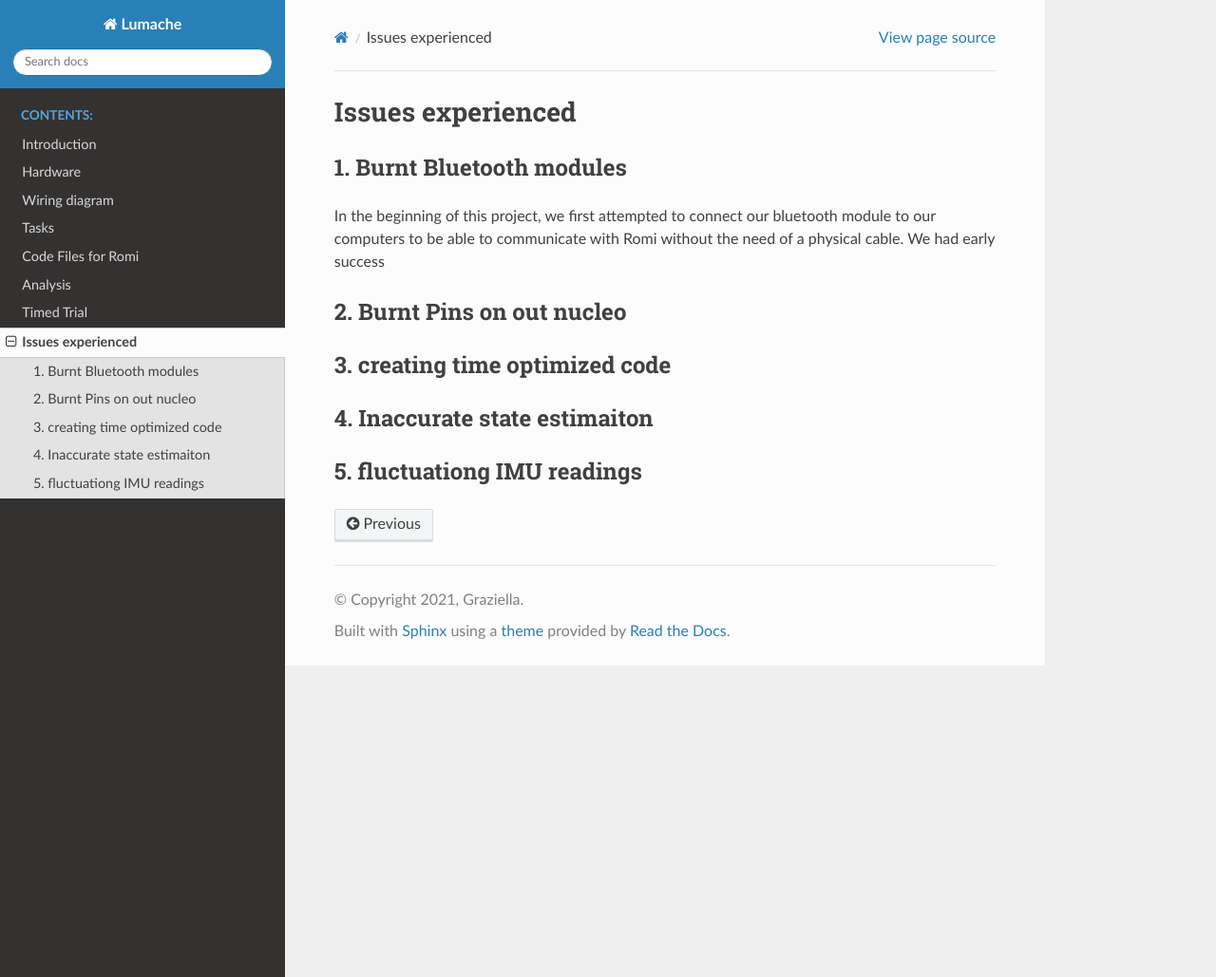
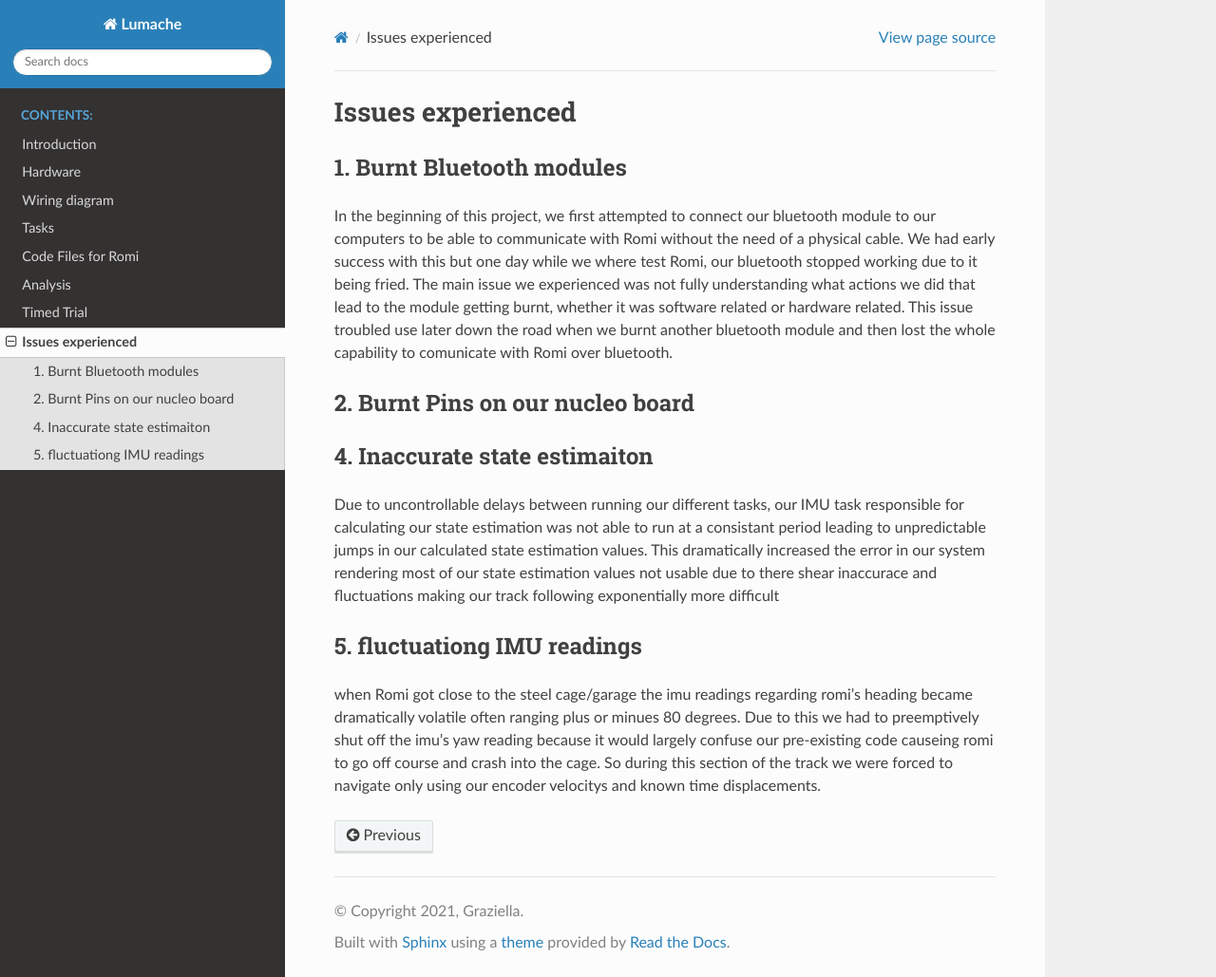
Before and after one commit to jirehevelasquez/mech-romi-files-, a Sphinx documentation site: the page built from docs/source/Issues.rst, in a window 1280 px wide and 1029 px high. Shown: the whole window at 95% size. Built offline with Sphinx 7.4.7 and the Read the Docs theme 3.1.0, drawn with Linux system fonts in a browser that asks for light colours.

Commit message:
Update Issues.rst

```diff
--- a/docs/source/Issues.rst
+++ b/docs/source/Issues.rst
@@ -3,16 +3,15 @@ Issues experienced
 
 1. Burnt Bluetooth modules
 ---------------------------------
-In the beginning of this project, we first attempted to connect our bluetooth module to our computers to be able to communicate with Romi without the need of a physical cable. We had early success
+In the beginning of this project, we first attempted to connect our bluetooth module to our computers to be able to communicate with Romi without the need of a physical cable. We had early success with this but one day while we where test Romi, our bluetooth stopped working due to it being fried. The main issue we experienced was not fully understanding what actions we did that lead to the module getting burnt, whether it was software related or hardware related. This issue troubled use later down the road when we burnt another bluetooth module and then lost the whole capability to comunicate with Romi over bluetooth.
 
-2. Burnt Pins on out nucleo
+2. Burnt Pins on our nucleo board
 --------------------------------
-
-3. creating time optimized code
-------------------------------------
 
 4. Inaccurate state estimaiton
 -------------------------------
+Due to uncontrollable delays between running our different tasks, our IMU task responsible for calculating our state estimation was not able to run at a consistant period leading to unpredictable jumps in our calculated state estimation values. This dramatically increased the error in our system rendering most of our state estimation values not usable due to there shear inaccurace and fluctuations making our track following exponentially more difficult
 
 5. fluctuationg IMU readings
 -----------------------------
+when Romi got close to the steel cage/garage the imu readings regarding romi's heading became dramatically volatile often ranging plus or minues 80 degrees. Due to this we had to preemptively shut off the imu's yaw reading because it would largely confuse our pre-existing code causeing romi to go off course and crash into the cage. So during this section of the track we were forced to navigate only using our encoder velocitys and known time displacements.
```
